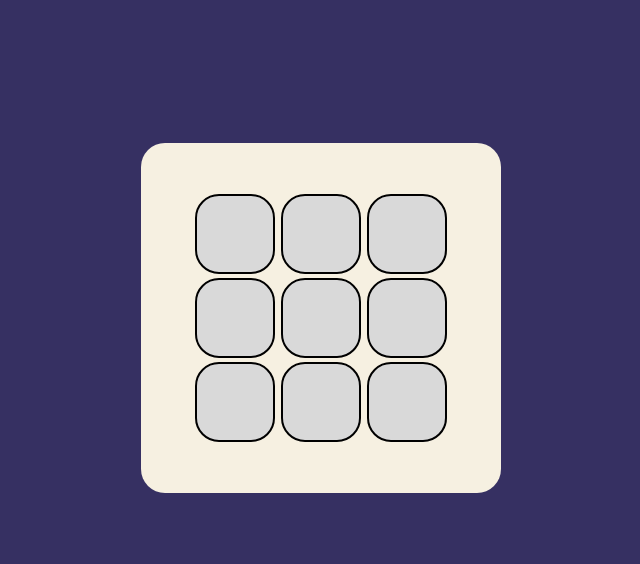
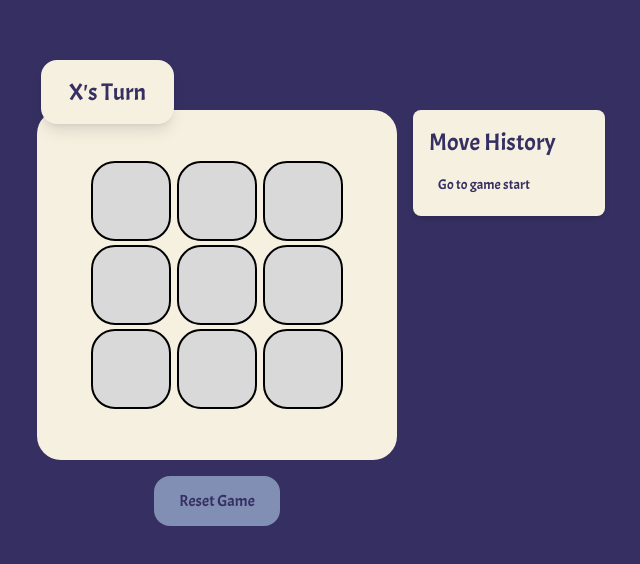
Before and after one commit to slpyMryll/react-tictactoe, a React (Vite) app: page / in a window 1280 px wide. Shown: the part 162-726 px from the top of the page, without its empty margins (319-959 px from the left). Built offline with nearby package versions, Linux system fonts and the light colour scheme.

Commit message:
Add game component and update  Board import to Game

```diff
--- a/src/App.tsx
+++ b/src/App.tsx
@@ -1,11 +1,11 @@
 import React from "react";
 import "./App.css";
-import Board from './components/Board';
+import Game from './components/Game';
 
 function App() {
   return (
     <div className="bg-[#363062] min-h-screen flex justify-center items-center ">
-      <Board />
+      <Game />
     </div>
   );
 }
--- a/src/components/Board.tsx
+++ b/src/components/Board.tsx
@@ -1,32 +1,33 @@
 import React from "react";
 import Square from "./Square";
 
-export default function Board() {
-  const handleClick = (index: number) => {
-    console.log("Square clicked:", index);
-  };
+type Player = "X" | "O";
 
+interface BoardProps {
+  squares: (Player | null)[];
+  onClick: (index: number) => void;
+}
+
+export default function Board({ squares, onClick }: BoardProps) {
   return (
-    <>
-    <div  className= "mt-40 bg-[#F6F0E1] w-[360px] h-[350px] flex items-center justify-center rounded-3xl">
-        <div className="grid grid-cols3">
+    <div className="mt-40 bg-[#F6F0E1] w-[360px] h-[350px] flex items-center justify-center rounded-3xl">
+      <div className="grid grid-cols-1">
         <div className="board-row flex gap-1.5">
-                <Square value={null} onClick={() => handleClick(0)} />
-                <Square value={null} onClick={() => handleClick(1)} />
-                <Square value={null} onClick={() => handleClick(2)} />
+          <Square value={squares[0]} onClick={() => onClick(0)} />
+          <Square value={squares[1]} onClick={() => onClick(1)} />
+          <Square value={squares[2]} onClick={() => onClick(2)} />
         </div>
         <div className="board-row flex gap-1.5 pt-1 pb-1">
-                <Square value={null} onClick={() => handleClick(3)} />
-                <Square value={null} onClick={() => handleClick(4)} />
-                <Square value={null} onClick={() => handleClick(5)} />
+          <Square value={squares[3]} onClick={() => onClick(3)} />
+          <Square value={squares[4]} onClick={() => onClick(4)} />
+          <Square value={squares[5]} onClick={() => onClick(5)} />
         </div>
         <div className="board-row flex gap-1.5">
-                <Square value={null} onClick={() => handleClick(6)} />
-                <Square value={null} onClick={() => handleClick(7)} />
-                <Square value={null} onClick={() => handleClick(8)} />
+          <Square value={squares[6]} onClick={() => onClick(6)} />
+          <Square value={squares[7]} onClick={() => onClick(7)} />
+          <Square value={squares[8]} onClick={() => onClick(8)} />
         </div>
       </div>
     </div>
-    </>
   );
 }
--- /dev/null
+++ b/src/components/Game.tsx
@@ -0,0 +1,135 @@
+import React, { useState } from "react";
+import Board from "./Board";
+
+type Player = "X" | "O";
+
+const Game: React.FC = () => {
+  const [history, setHistory] = useState<(Player | null)[][]>([Array(9).fill(null)]);
+  const [currentMove, setCurrentMove] = useState(0);
+  const [xIsNext, setXIsNext] = useState(true);
+
+  const currentSquares = history[currentMove];
+
+  const handleClick = (index: number) => {
+    if (currentSquares[index] || calculateWinner(currentSquares) || isDraw(currentSquares)) return;
+
+    const nextSquares = currentSquares.slice();
+    nextSquares[index] = xIsNext ? "X" : "O";
+
+    const nextHistory = [...history.slice(0, currentMove + 1), nextSquares];
+    setHistory(nextHistory);
+    setCurrentMove(nextHistory.length - 1);
+    setXIsNext(!xIsNext);
+  };
+
+  const jumpTo = (move: number) => {
+    setCurrentMove(move);
+    setXIsNext(move % 2 === 0);
+  };
+
+  const winner = calculateWinner(currentSquares);
+  const draw = isDraw(currentSquares);
+
+  const moves = history.map((squares, move) => {
+    const description = move > 0 ? `Go to move #${move}` : "Go to game start";
+    return (
+      <li key={move}>
+        <button
+          style={{ fontFamily: "Acme, sans-serif" }}
+          className="px-2 py-1 bg-[#F6F0E1] text-sm rounded mt-1 w-full text-left hover:bg-[#ddd]"
+          onClick={() => jumpTo(move)}
+        >
+          {description}
+        </button>
+      </li>
+    );
+  });
+
+  return (
+    <div className="min-h-screen flex items-center justify-center">
+      {/* Layout: Board in center, history on the right */}
+      <div className="flex items-start gap-4">
+        {/* Board */}
+        <div className="relative flex flex-col items-center">
+          <Board squares={currentSquares} onClick={handleClick} />
+
+          {/* Reset Button */}
+          <button
+            style={{ fontFamily: "Acme, sans-serif" }}
+            className="mt-4 px-6 py-3 bg-[#818FB4] text-[#363062] rounded-2xl"
+            onClick={() => {
+              setHistory([Array(9).fill(null)]);
+              setCurrentMove(0);
+              setXIsNext(true);
+            }}
+          >
+            Reset Game
+          </button>
+
+          {/* Winner / Draw Message */}
+          {(winner || draw) && (
+            <div
+              style={{ fontFamily: "Acme, sans-serif" }}
+              className="absolute top-[70px] bg-[#818FB4] px-6 py-3 rounded-3xl z-10 shadow-lg"
+            >
+              <h2 className="text-white text-3xl font-bold text-center p-4 whitespace-pre-line">
+                {winner
+                  ? `Congratulations! \n Player ${winner} wins!`
+                  : "It's a tie! Try again!"}
+              </h2>
+            </div>
+          )}
+
+          {/* Next Player box */}
+          {!winner && !draw && (
+            <div
+              style={{ fontFamily: "Acme, sans-serif" }}
+              className="absolute top-[110px] left-1 bg-[#F6F0E1] text-2xl text-[#363062] px-7 py-4 w-max rounded-2xl shadow-lg"
+            >
+              {xIsNext ? "X" : "O"}'s Turn
+            </div>
+          )}
+        </div>
+
+        {/* Move History */}
+        <div className="bg-[#F6F0E1] text-[#363062] p-4 rounded-lg shadow-md w-48 h-max mt-40">
+          <h3
+            style={{ fontFamily: "Acme, sans-serif" }}
+            className="font-bold mb-2 text-2xl"
+          >
+            Move History
+          </h3>
+          <ol className="space-y-1">{moves}</ol>
+        </div>
+      </div>
+    </div>
+  );
+};
+
+// Helper function to calculate winner
+function calculateWinner(squares: (Player | null)[]): Player | null {
+  const lines = [
+    [0, 1, 2],
+    [3, 4, 5],
+    [6, 7, 8],
+    [0, 3, 6],
+    [1, 4, 7],
+    [2, 5, 8],
+    [0, 4, 8],
+    [2, 4, 6],
+  ];
+
+  for (let [a, b, c] of lines) {
+    if (squares[a] && squares[a] === squares[b] && squares[a] === squares[c]) {
+      return squares[a];
+    }
+  }
+  return null;
+}
+
+// Helper function to detect draw
+function isDraw(squares: (Player | null)[]): boolean {
+  return squares.every((square) => square !== null) && !calculateWinner(squares);
+}
+
+export default Game;
```
Lines whose indentation alone changed are shown as unchanged.
